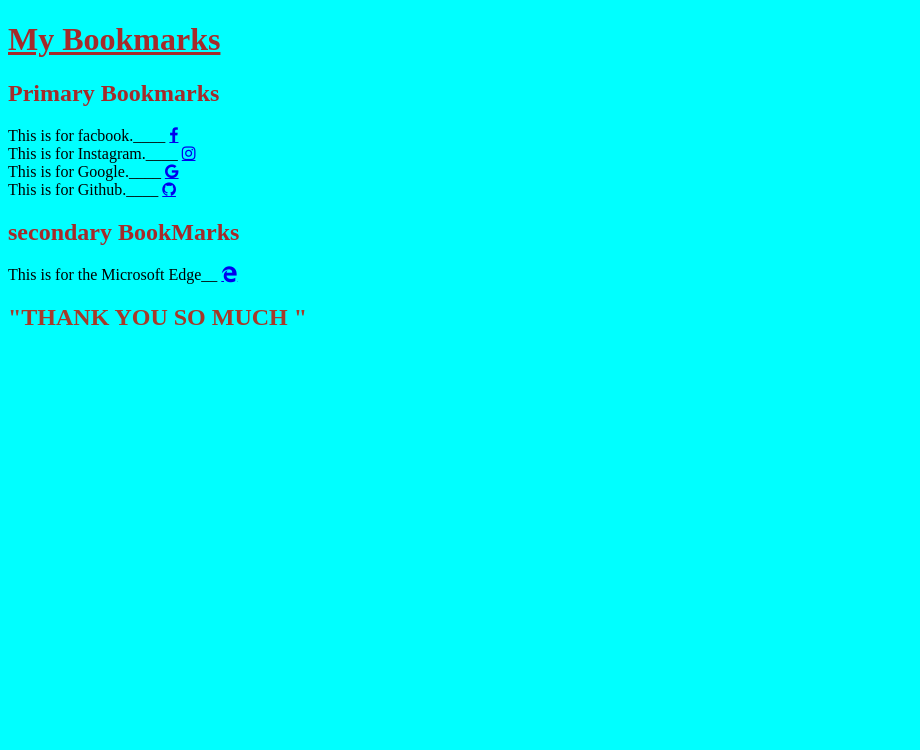
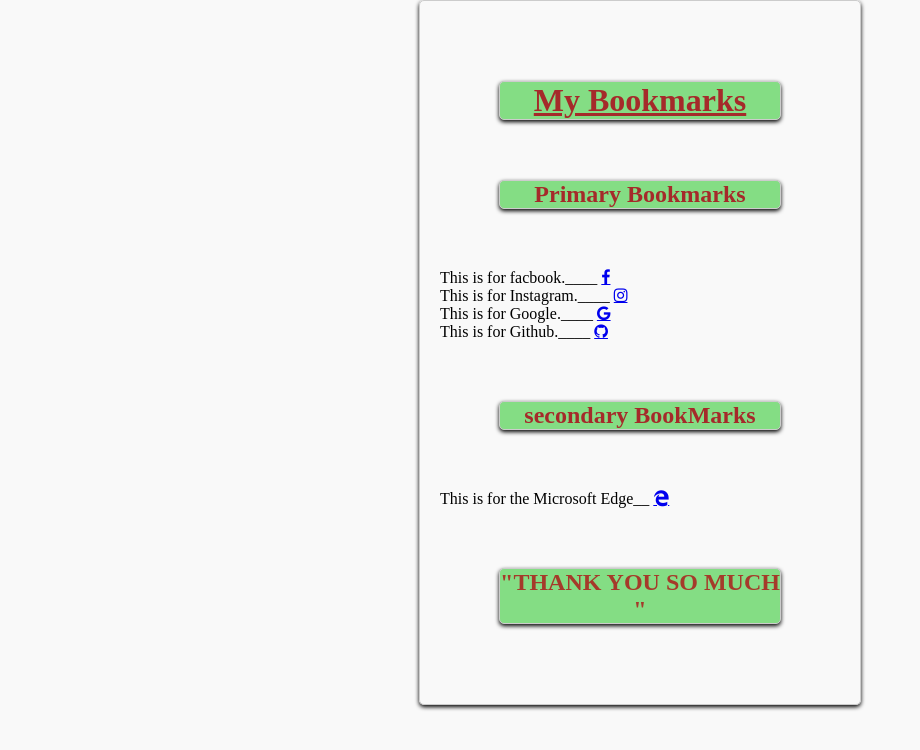
Before and after one commit to BishalPandey1/ALL_About_WebDevelopment., a plain HTML site: page My first BookMarks.html in a window 1280 px wide. Shown: the whole page, without its empty margins (0-920 px from the left). Drawn offline with Linux system fonts and the light colour scheme.

Commit message:
Update My first BookMarks.html

```diff
--- a/My first BookMarks.html
+++ b/My first BookMarks.html
@@ -5,8 +5,44 @@
     <meta name="viewport" content="width=device-width, initial-scale=1.0">
     <link rel="stylesheet" href="https://cdnjs.cloudflare.com/ajax/libs/font-awesome/4.7.0/css/font-awesome.min.css">
     <title>My Bookmarks</title>
+    <style>
+        body{
+            max-width: 400px;
+            margin: 0 auto;
+            padding: 20px;
+            background-color: #f9f9f9;
+            border: 1px solid #ccc;
+            border-radius: 5px;
+            box-shadow: 0 2px 4px rgb(0, 0, 0);
+        }
+        h1 {
+            text-align: center;
+            color:rgb(37, 22, 22);
+            background-color: rgb(132, 221, 132);
+            border: 1px solid #ccc;
+            border-radius: 5px;
+            box-shadow: 0 2px 4px rgb(0, 0, 0);
+            max-width: 70%;
+            margin: 60px auto;
+            padding: 20px auto;
+        }
+        h2{
+            text-align: center;
+            color:rgb(37, 22, 22);
+            background-color: rgb(132, 221, 132);
+            border: 1px solid #ccc;
+            border-radius: 5px;
+            box-shadow: 0 2px 4px rgb(0, 0, 0);
+            max-width: 70%;
+            margin: 60px auto;
+            padding: 20px auto;
+        }
+        div{
+            text-decoration: double;
+        }
+    </style>
 </head>
-<body style=" background-color: aqua;" >
+<body>
     <div class="bookmarks">
         <h1 style="color: rgb(165, 42, 42);"> <U>My Bookmarks</U></h1>
         <h2 style="color:rgb(165, 42, 42)">Primary Bookmarks</h2>
@@ -23,5 +59,5 @@
         <a href="https://www.edge.com" class="fa fa-edge"></a>
     </div>
     <h2 style="color: rgb(165, 58, 42);"> "THANK YOU SO MUCH "</h2>
-</b
+</body>
 </html>
```
